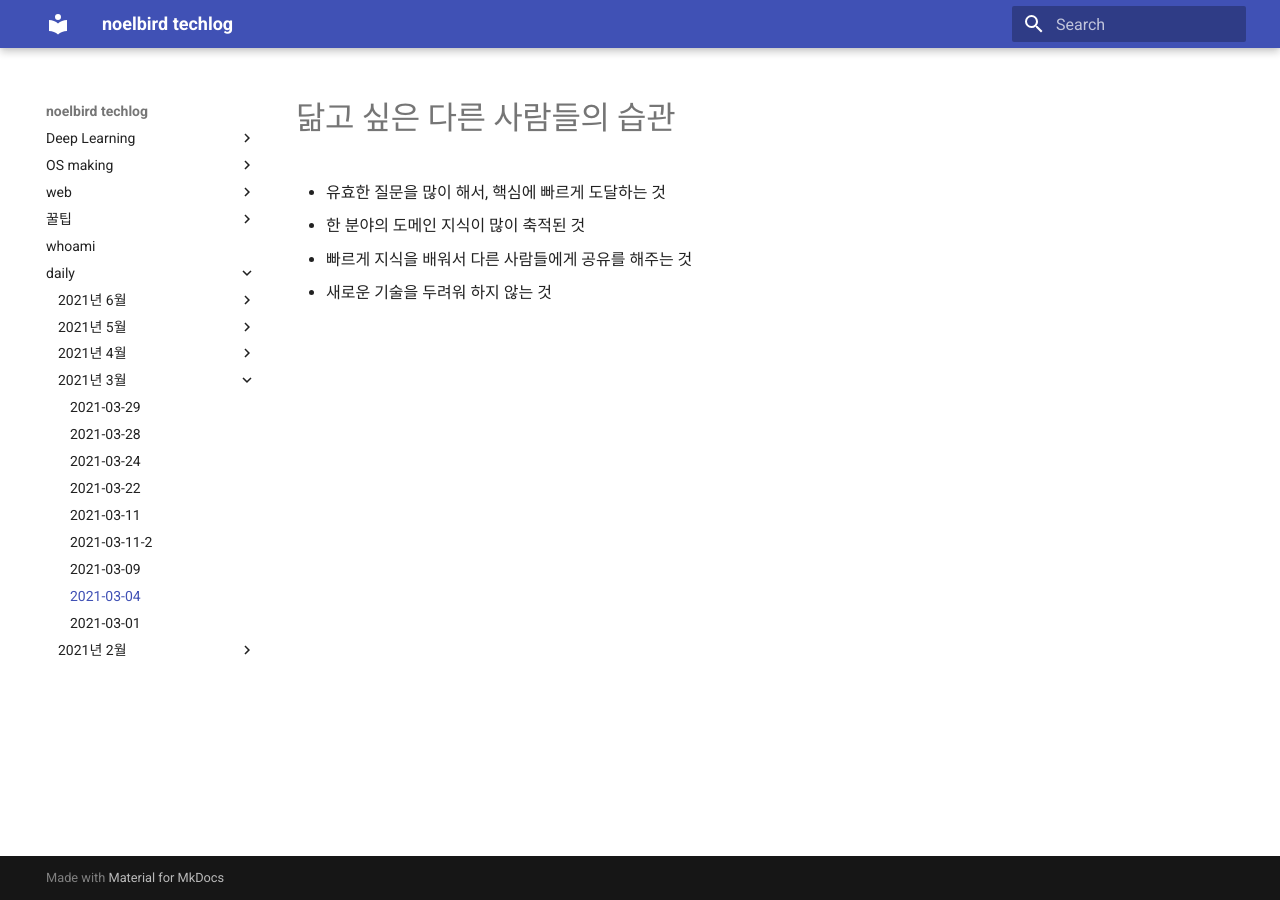
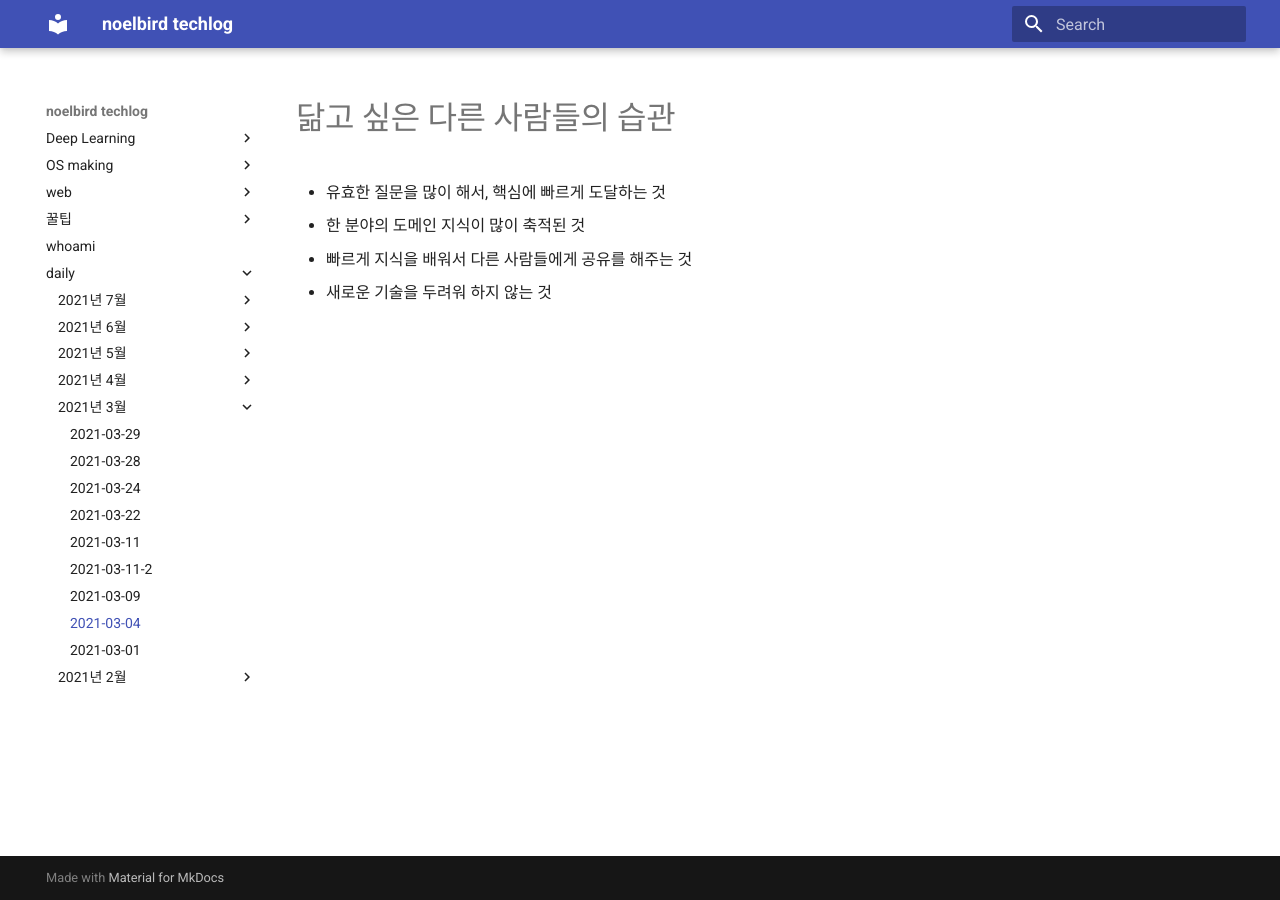
Before and after one commit to NoelBird/noelbird.github.io, an MkDocs documentation site: the page built from docs/daily/2021-03-04.md, in a window 1280 px wide. Built offline with MkDocs 1.6.1 and Material for MkDocs 9.7.7, drawn with Linux system fonts in a browser that asks for light colours; nearby versions of some CDN libraries.

Commit message:
2021-07 01 :D

```diff
--- a/mkdocs.yml
+++ b/mkdocs.yml
@@ -88,6 +88,8 @@
 
   - whoami: whoami/aboutme.md
   - daily:
+    - 2021년 7월:
+      - '2021-07-01': 'daily/2021-07-01.md'
     - 2021년 6월:
       - '2021-06-30': 'daily/2021-06-30.md'
       - '2021-06-29': 'daily/2021-06-29.md'
```
Also changed, not shown: docs/daily/2021-07-01.md (added, +1 -0 lines).
